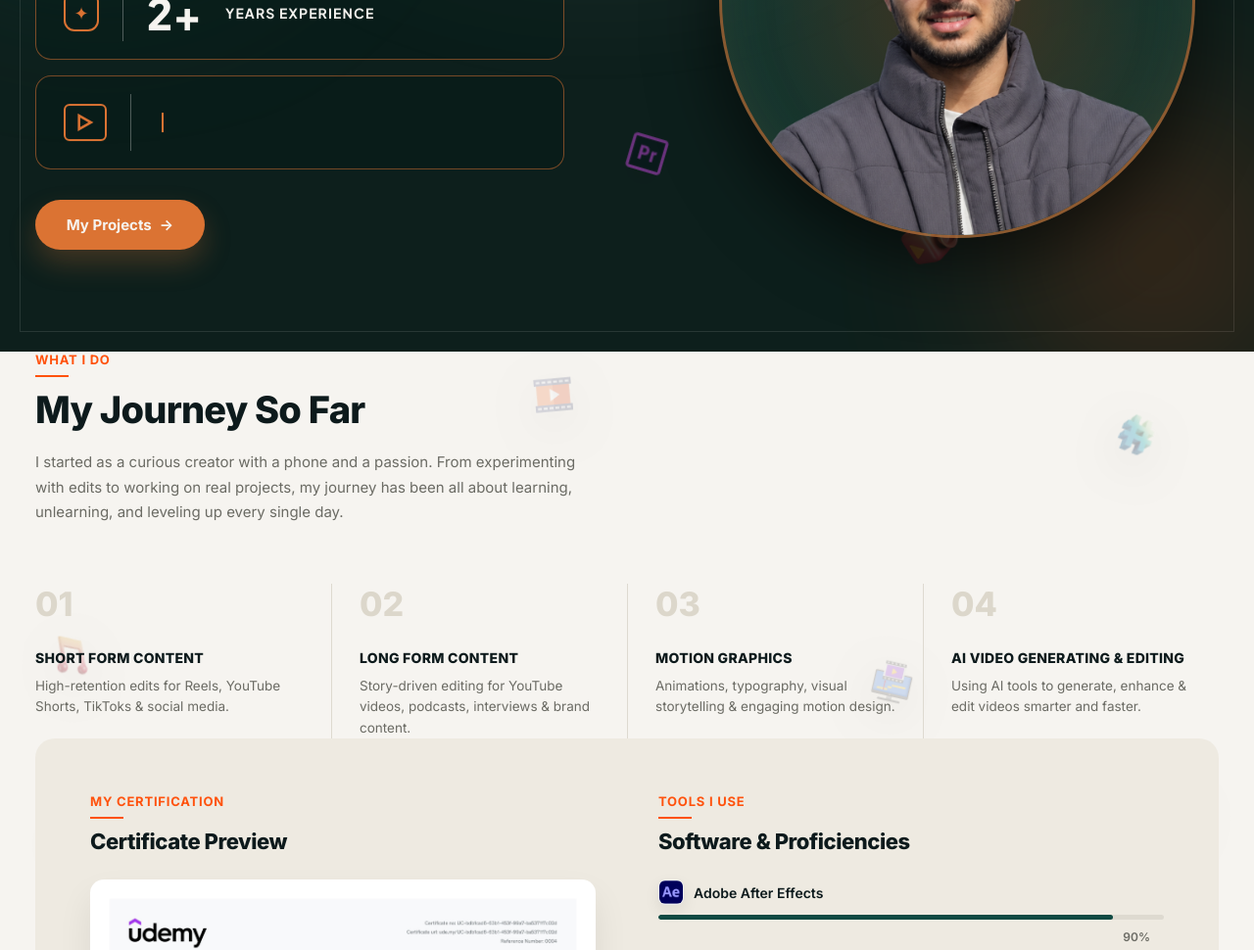
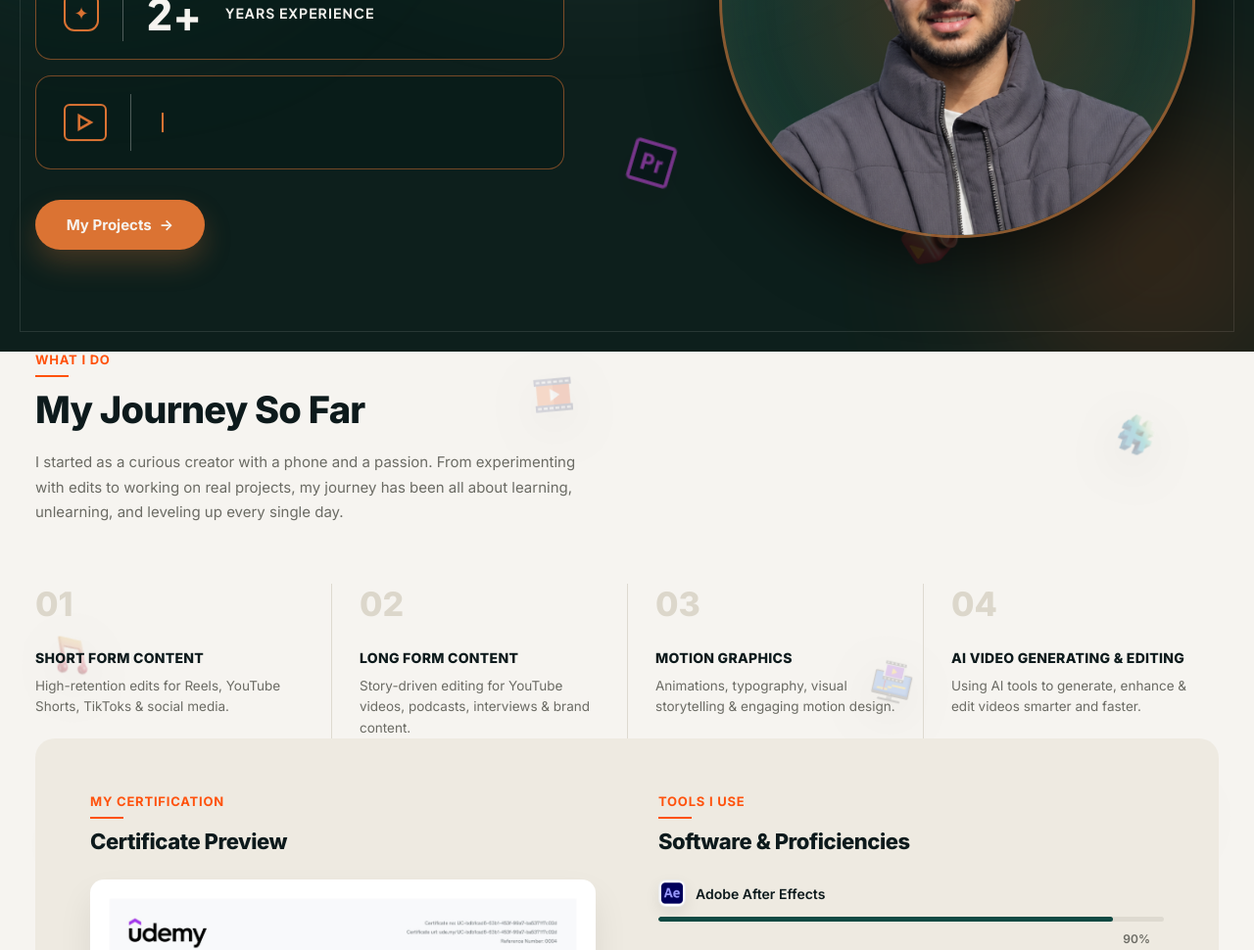
Before and after one commit to nikkhil10825/nikhil-portfolio, a website: page index.html in a window 1280 px wide. Shown: the part 400-1370 px from the top of the page at 98% size. Drawn offline with Linux system fonts and the light colour scheme.

Commit message:
Equalize Premiere Pro and After Effects floating 3D icon sizes and enhance logo badge containment

```diff
--- a/style.css
+++ b/style.css
@@ -234,8 +234,8 @@ p{margin:0;}
   from{transform:translate3d(0,0,0) rotate(var(--icon-rotate,0deg));}
   to{transform:translate3d(10px,-14px,0) rotate(calc(var(--icon-rotate,0deg) + 5deg));}
 }
-.float-icon--hero-ae{left:39%;top:24%;width:clamp(38px,4vw,58px);opacity:.5;--icon-rotate:-10deg;}
-.float-icon--hero-pr{left:49%;bottom:23%;width:clamp(36px,3.8vw,56px);opacity:.48;--icon-rotate:12deg;}
+.float-icon--hero-ae{left:39%;top:24%;width:clamp(46px,4.5vw,64px);opacity:.55;--icon-rotate:-10deg;}
+.float-icon--hero-pr{left:49%;bottom:21%;width:clamp(46px,4.5vw,64px);opacity:.55;--icon-rotate:12deg;}
 .float-icon--hero-production{right:6%;top:14%;width:clamp(50px,5.2vw,78px);opacity:.4;--icon-rotate:13deg;}
 .float-icon--hero-video{right:24%;bottom:10%;width:clamp(48px,5vw,76px);opacity:.38;--icon-rotate:-12deg;}
 .float-icon--journey-hash{right:8%;top:18%;--icon-rotate:12deg;}
@@ -667,9 +667,9 @@ p{margin:0;}
   font-weight:600;
 }
 .tool-badge{
-  width:26px;
-  height:26px;
-  border-radius:7px;
+  width:28px;
+  height:28px;
+  border-radius:8px;
   background:var(--teal);
   color:var(--cream);
   font-size:11px;
@@ -683,11 +683,15 @@ p{margin:0;}
   border:1px solid rgba(13,26,28,.08);
   box-shadow:0 6px 16px rgba(13,26,28,.08);
   overflow:hidden;
+  display:inline-flex;
+  align-items:center;
+  justify-content:center;
+  padding:2px;
 }
 .tool-badge--logo img{
   width:100%;
   height:100%;
-  object-fit:cover;
+  object-fit:contain;
 }
 .tool-pct{
   font-size:12px;
```
